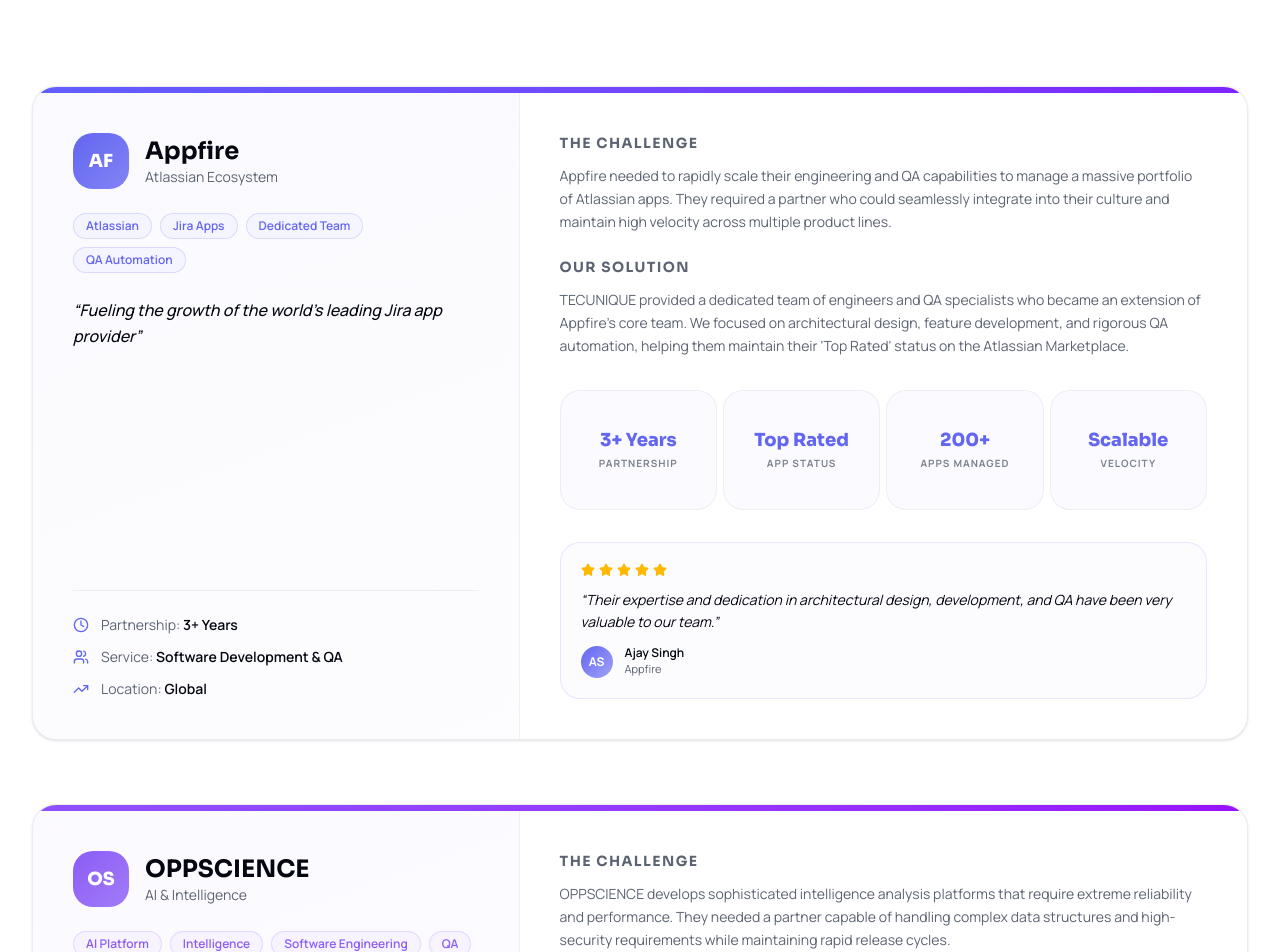
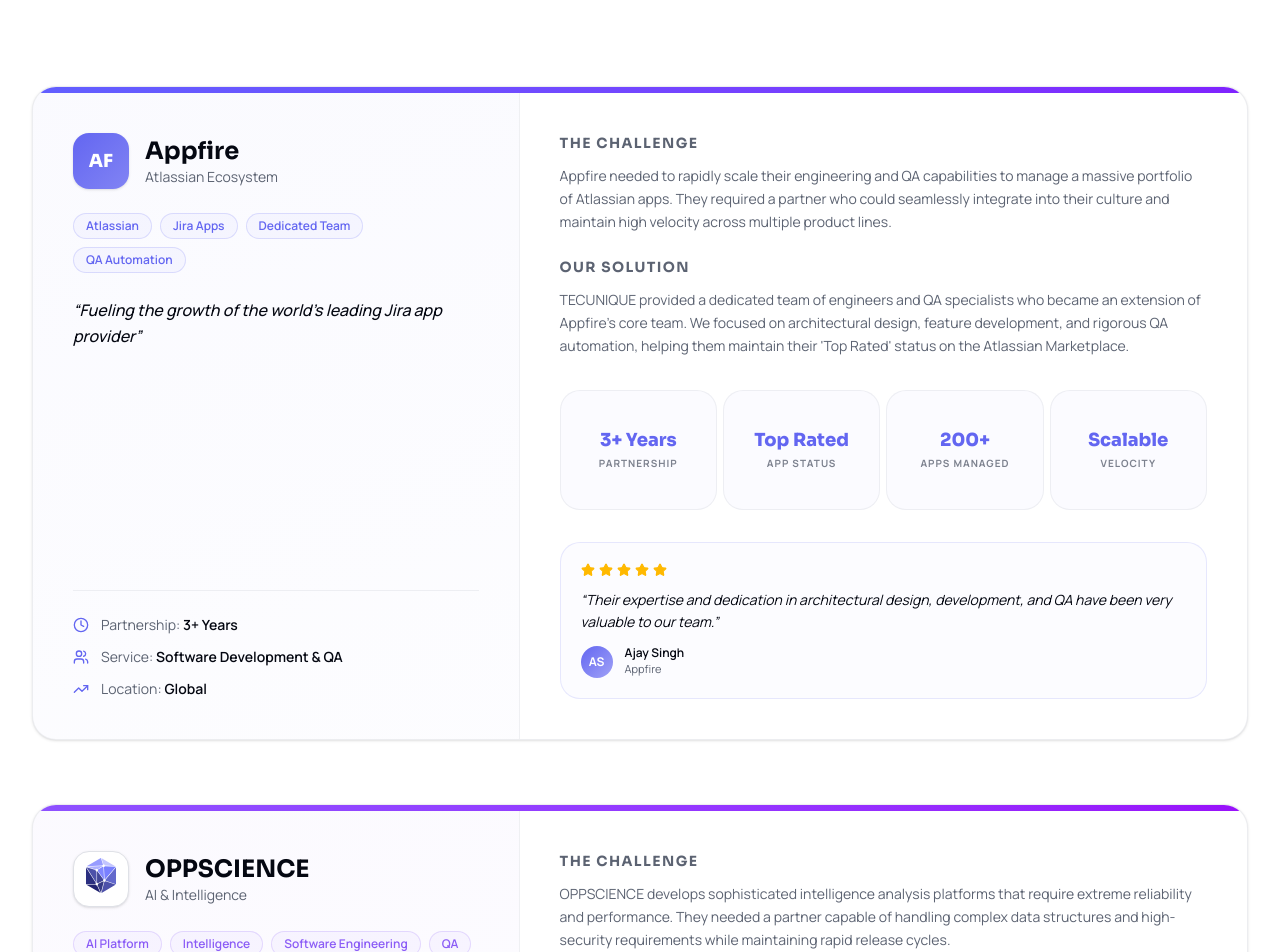
Before and after one commit to rupeshyadav-tecunique/v0-tecunique-website-revamp, a Next.js app: page /case-studies in a window 1280 px wide. Shown: the part 480-1432 px from the top of the page. Built offline with nearby package versions, Linux system fonts and the light colour scheme.

Commit message:
feat: add logos to case studies

```diff
--- a/app/(site)/case-studies/page.tsx
+++ b/app/(site)/case-studies/page.tsx
@@ -1,4 +1,5 @@
 import type { Metadata } from "next"
+import Image from "next/image"
 import Link from "next/link"
 import { ArrowRight, Clock, Users, TrendingUp, Star, Sparkles, Shield, FileCheck, Clock3 } from "lucide-react"
 import { SectionReveal } from "@/components/ui/section-reveal"
@@ -12,6 +13,7 @@
   {
     id: "appfire-1",
     company: "Appfire",
+    logo: "",
     industry: "Atlassian Ecosystem",
     category: "Software Development & QA",
     partnership: "3+ Years",
@@ -39,6 +41,7 @@
   {
     id: "oppscience-1",
     company: "OPPSCIENCE",
+    logo: "/images/companies/oppscience.svg",
     industry: "AI & Intelligence",
     category: "Software Engineering & Testing",
     partnership: "15+ Years",
@@ -66,6 +69,7 @@
   {
     id: "customermatrix",
     company: "CustomerMatrix",
+    logo: "/images/companies/customer_matrix.webp",
     industry: "Enterprise AI",
     category: "Cognitive Computing",
     partnership: "2+ Years",
@@ -93,6 +97,7 @@
   {
     id: "qotilabs",
     company: "Qotilabs",
+    logo: "/images/companies/quotilabs.png",
     industry: "Dev Tools",
     category: "Plugin Development",
     partnership: "3+ Years",
@@ -120,6 +125,7 @@
   {
     id: "skyselect",
     company: "SkySelect",
+    logo: "/images/companies/skyselect.svg",
     industry: "Aviation / Supply Chain",
     category: "Marketplace Platform",
     partnership: "2+ Years",
@@ -198,12 +204,18 @@
                   <div>
                     {/* Company avatar + name */}
                     <div className="flex items-center gap-4 mb-6">
-                      <div
-                        className="flex h-14 w-14 items-center justify-center rounded-2xl text-white font-display text-lg font-extrabold shrink-0"
-                        style={{ background: `linear-gradient(135deg, ${study.color}, ${study.color}cc)` }}
-                      >
-                        {study.initials}
-                      </div>
+                      {study.logo ? (
+                        <div className="relative h-14 w-14 shrink-0 rounded-xl bg-white border border-border shadow-sm p-1.5 flex items-center justify-center overflow-hidden">
+                          <Image src={study.logo} alt={study.company} fill className="object-contain p-1.5" sizes="56px" />
+                        </div>
+                      ) : (
+                        <div
+                          className="flex h-14 w-14 items-center justify-center rounded-xl text-white font-display text-lg font-extrabold shrink-0 shadow-sm"
+                          style={{ background: `linear-gradient(135deg, ${study.color}, ${study.color}cc)` }}
+                        >
+                          {study.initials}
+                        </div>
+                      )}
                       <div>
                         <h2 className="font-display text-2xl font-bold text-foreground">
                           {study.company}
```
